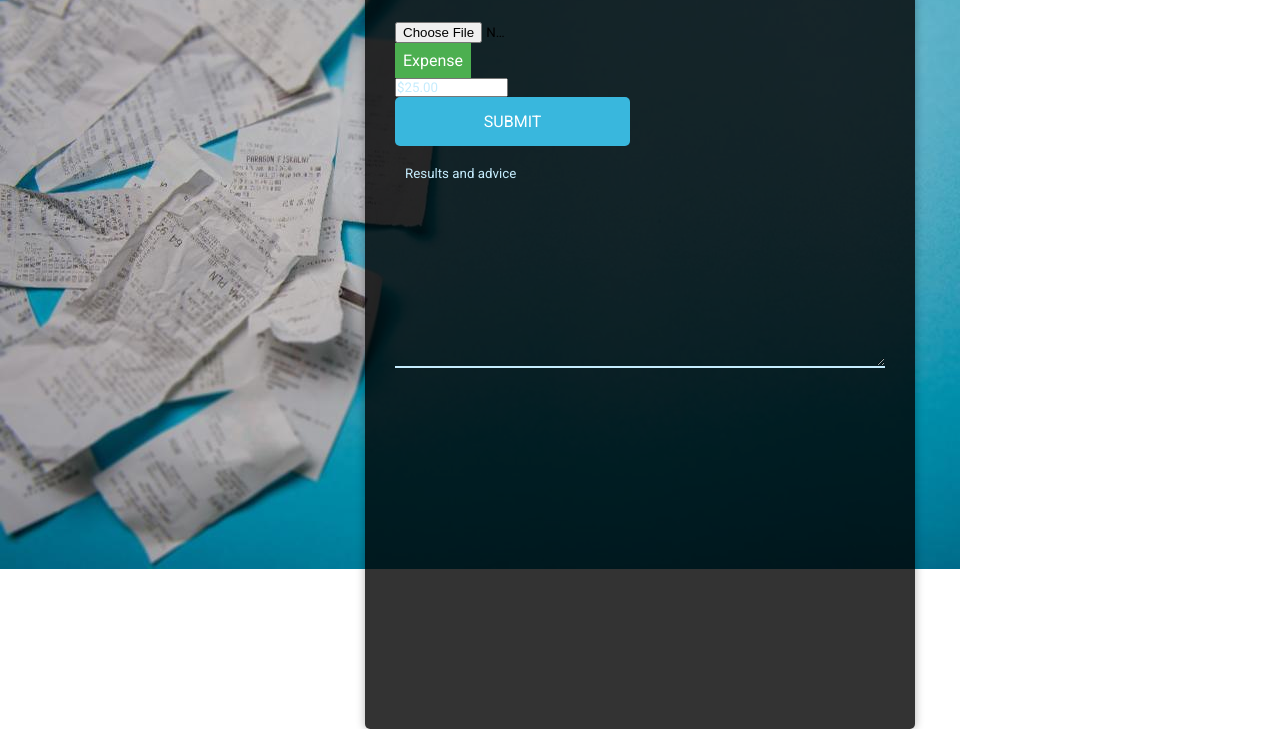
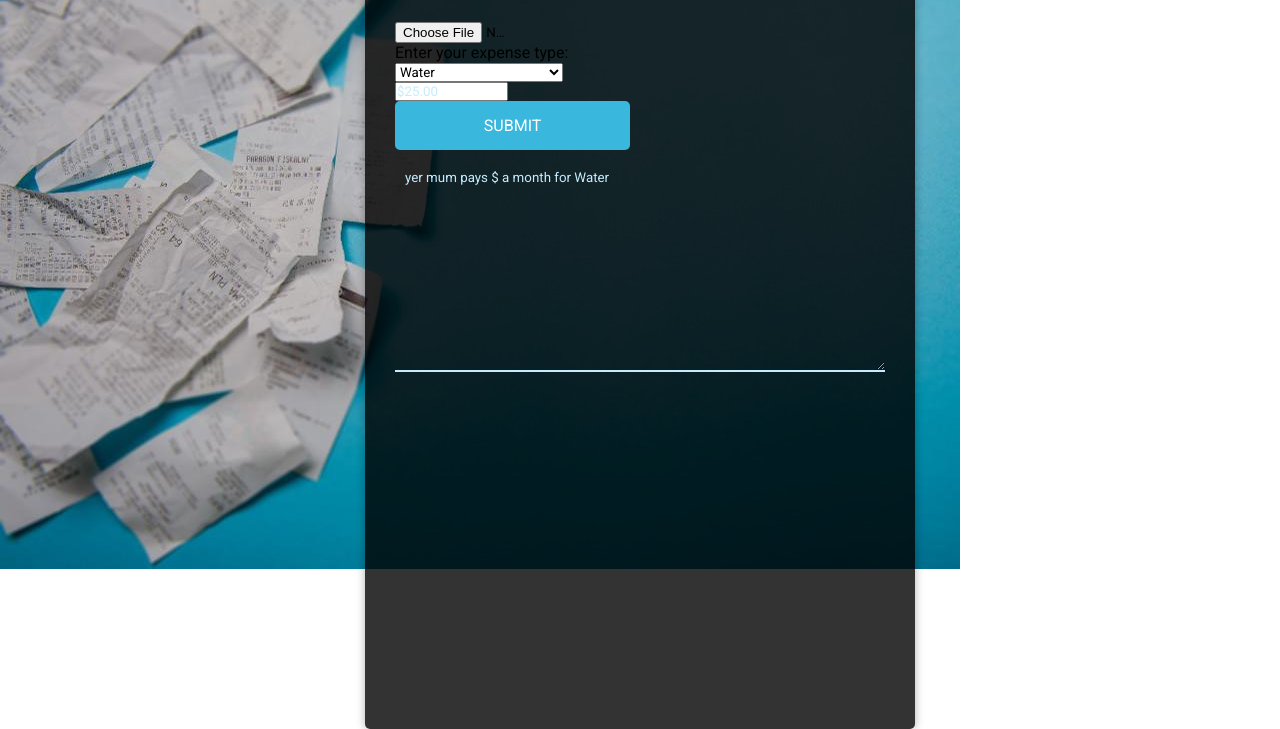
Before and after one commit to quarterdill/Expenso, a plain HTML site: page index.html in a window 1280 px wide. Both pictures are taken after a click on the element "SUBMIT". Shown: the part 71-800 px from the top of the page. Drawn offline with Linux system fonts and the light colour scheme; some packages are replaced by stand-ins of ours.

Commit message:
Added DOM Manipulation

```diff
--- a/index.html
+++ b/index.html
@@ -26,6 +26,7 @@
         <div class="calc-form">
             <div class="input-fields">
                 <input type="file" class="input" id="img" name="img" accept="image/png, image/jpg">
+                <!--
                 <div class="dropdown input">
                     <button class="dropbtn">Expense</button>
                     <div class="doptions">
@@ -36,12 +37,23 @@
                         <a href="#">Miscellaneous</a>
                     </div>
                 </div>
-                <input type="number" class="input" min="0" max="5000" placeholder="$25.00">
-                <div class="btn">Submit</div>
+                -->
+                <form action="/action_page.php">
+                    <label for="expense-type">Enter your expense type:</label>
+                    <select id="expense-type" name="expense-type">
+                        <option value='water'>Water</option>
+                        <option value='food'>Food</option>
+                        <option value='gas'>Gas</option>
+                        <option value='electricity'>Electricity</option>
+                        <option value='miscellaneous'>Miscellaneous expenses</option>
+                    </select>
+                </form>
+                <input type="number" class="input" min="0" max="5000" placeholder="$25.00" id="dollaramount">
+                <div class="btn" onclick=updateText()>Submit</div>
             </div>
         </div>
         <div class="output">
-            <textarea placeholder="Results and advice"></textarea>
+            <textarea placeholder="Results and advice" id="output"></textarea>
         </div>
     </div>
 
@@ -55,5 +67,16 @@
     <script src="/__/firebase/7.16.1/firebase-auth.js"></script>
     <script src="/__/firebase/7.16.1/firebase-firestore.js"></script>
 
+    <script>
+        function updateText() {
+            let amount = document.getElementById("dollaramount").value;
+            let expenselist = document.getElementById("expense-type");
+            let expensetype = expenselist.options[expenselist.selectedIndex].text;
+            let outstring = "yer mum pays $" + String(amount) + " a month for " + expensetype;
+            document.getElementById("output").value = outstring;
+            document.getElementById
+        }
+    </script>
+
 </body>
 </html>
```
